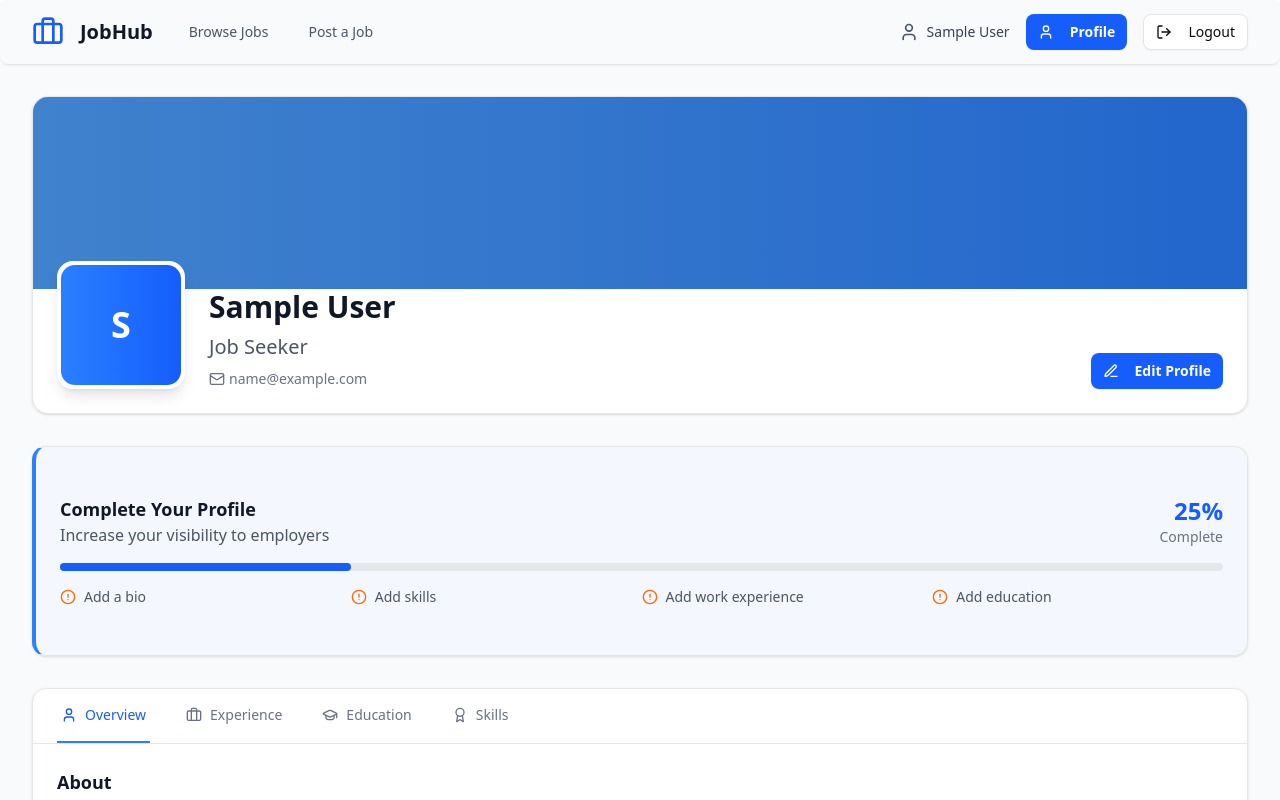
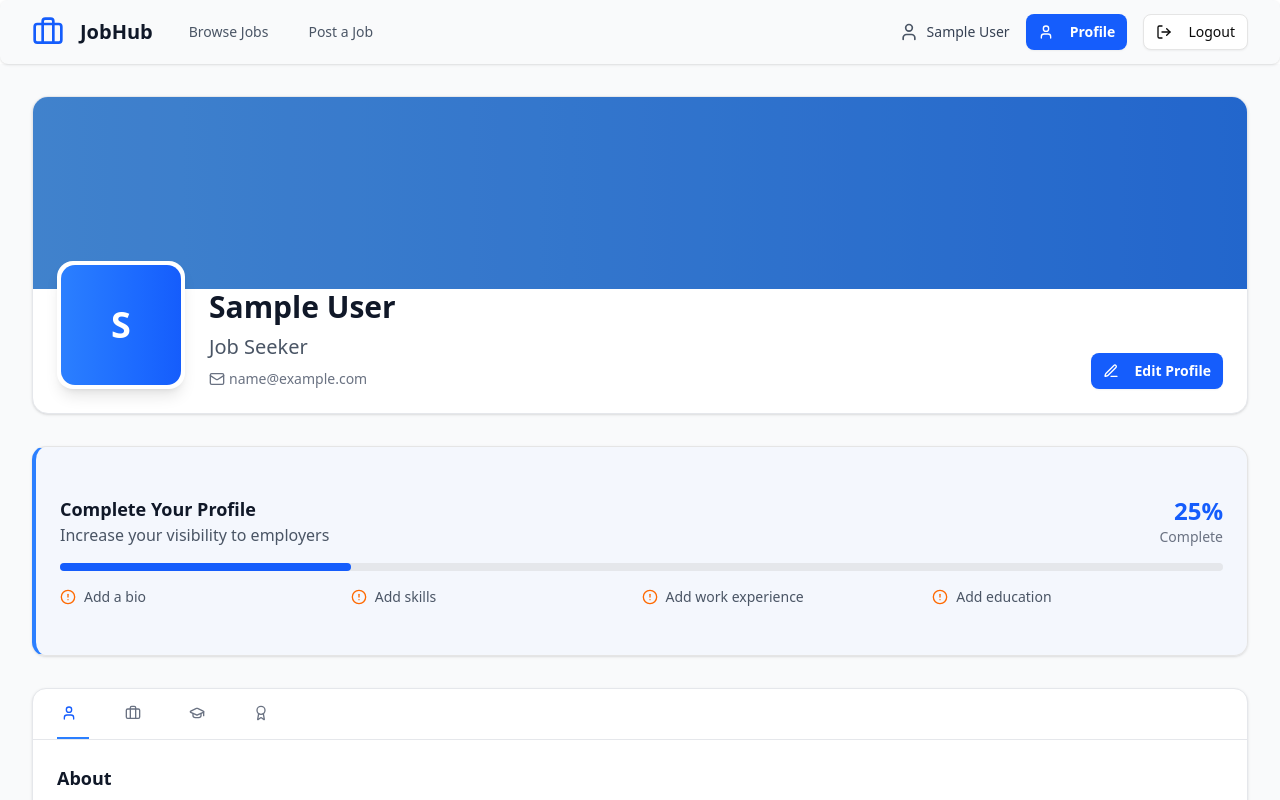
Before and after one commit to BejadiRajeshReddy/Jobv3, a React (Vite) app: page /profile in a window 1280 px wide. Shown: the top 800 px of the page. Built offline with nearby package versions, Linux system fonts and the light colour scheme; sample sign-in values are in the browser's storage.

Commit message:
Updated ProfilePage.jsx

```diff
--- a/src/pages/ProfilePage.jsx
+++ b/src/pages/ProfilePage.jsx
@@ -353,7 +353,7 @@ const ProfilePage = () => {
                   } whitespace-nowrap py-4 px-1 border-b-2 font-medium text-sm flex items-center transition-colors`}
                 >
                   <tab.icon className="h-4 w-4 mr-2" />
-                  <span className="hidden sm:inline">{tab.name}</span>
+                  <span className="hidden ">{tab.name}</span>
                   <span className="sm:hidden">{tab.name.slice(0, 4)}</span>
                 </button>
               ))}
```
